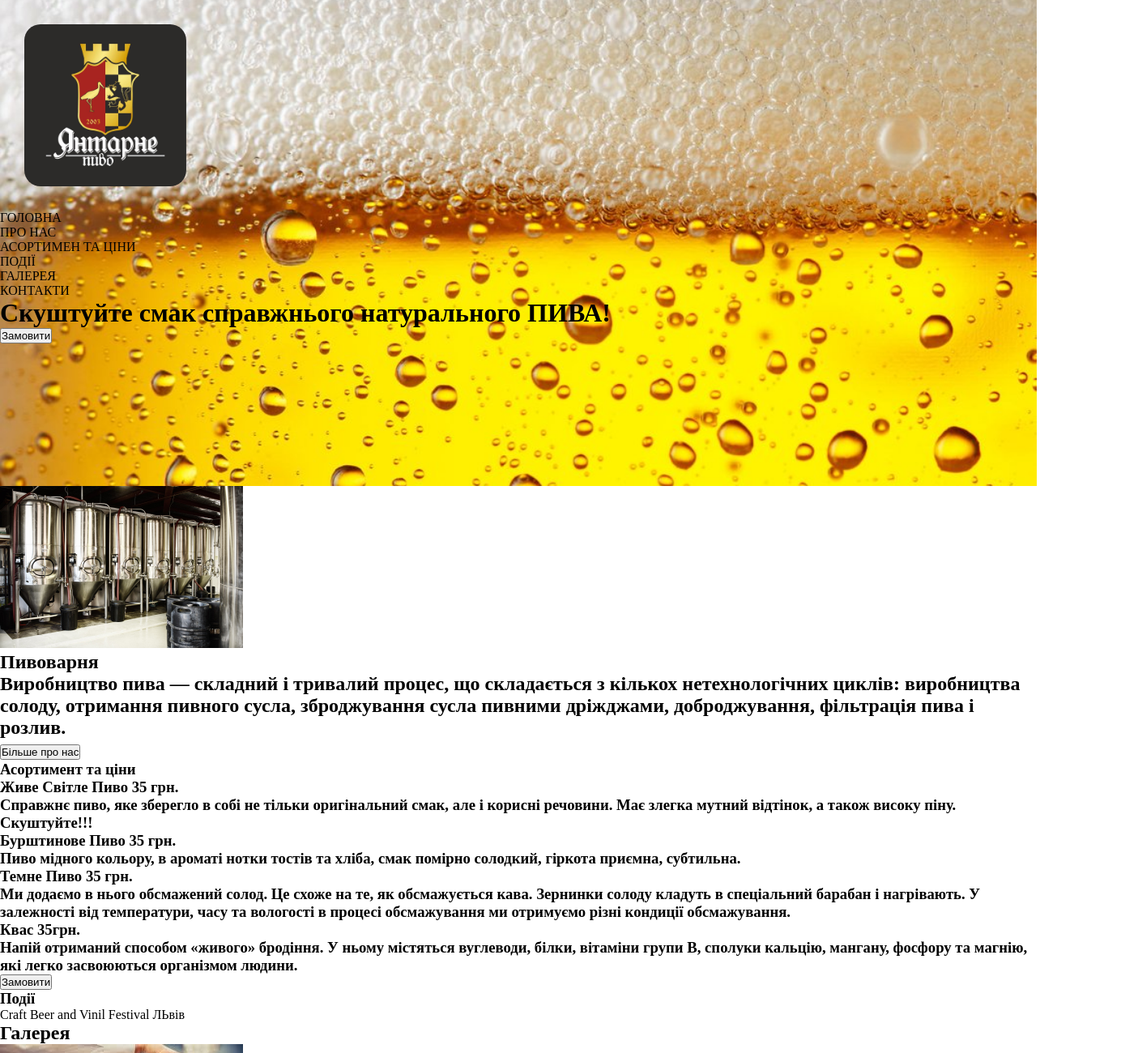
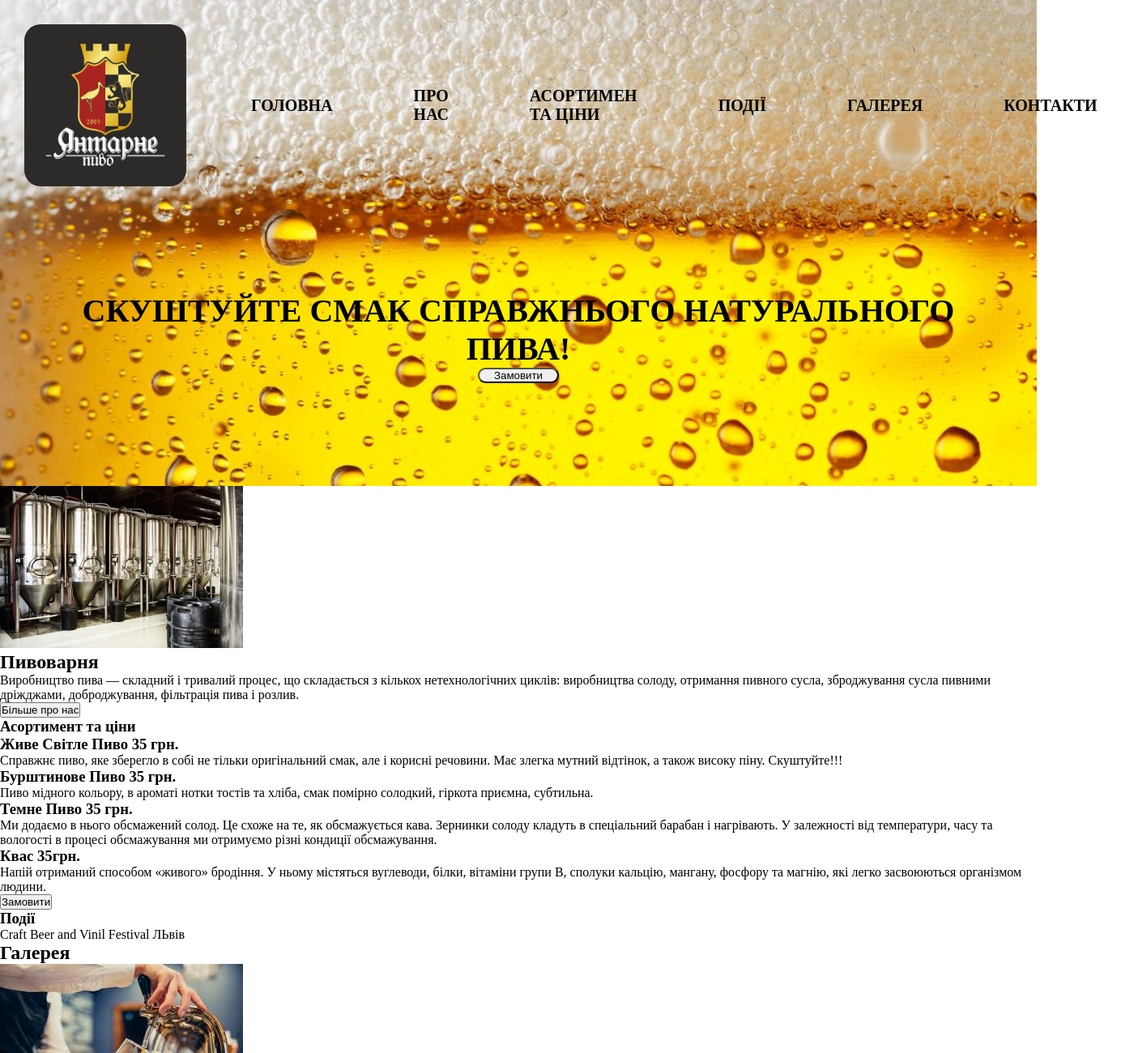
Before and after one commit to LyubomyrDLM/LyubomyrDLM, a plain HTML site: page index.html in a window 1280 px wide. Shown: the top 1300 px of the page at 81% size, 1405 px wide, since content can reach past the window. Drawn offline with Linux system fonts and the light colour scheme.

Commit message:
Html code

```diff
--- a/css/index.css
+++ b/css/index.css
@@ -7,7 +7,9 @@
 
 :root {
     font-family: font-family: 'Noto Sans TC', sans-serif;
+    --main-color: black;
 }
+
 
 .heading .logo img {
     display: block;
@@ -19,26 +21,59 @@
 
 }
 
-.heading nav a {
-    display: block;
-    text-decoration: none;
-    text-transform: uppercase;
-}
-
 .heading nav a:hover {
     color: white;
     font-weight: bold;
-}
-
-a {
-  color: black;
-
 }
 
 #home {
     background-image: url(../img/Beer.jpg);
     background-size: cover;
     background-position: center;
-    min-height: 400px;
+    min-width: 600px;
     height: 600px;
 }
+
+.natural-beer h1 {
+    display: block;
+    text-transform: uppercase;
+    text-align: center;
+    font-size: 40px;
+    font-weight: bold;
+}
+
+.price button {
+    display: block;
+    position: relative;
+    margin-left: auto;
+    margin-right: auto;
+    width: 100px;
+    border-radius: 10px;
+}
+
+@media (min-width: 600px) {
+
+.heading {
+    display: flex;
+
+    }
+
+.heading nav {
+    display: flex;
+    flex: 1;
+    align-items: center;
+    }
+.natural-beer {
+    display: block;
+    padding: 100px;
+}
+.heading nav a {
+    text-decoration: none;
+    text-transform: uppercase;
+    color: var(--main-color);
+    padding: 50px;
+    font-size: 20px;
+    font-weight: bold;
+}
+
+}
--- a/index.html
+++ b/index.html
@@ -37,36 +37,35 @@
         <section id="about">
             <img src="img/fermenters.jpg" width="300">
 
-            <h2>Пивоварня<h2>
-                    <p>Виробництво пива — складний і тривалий процес, що складається з кількох нетехнологічних циклів:
+            <h2>Пивоварня</h2>
+            <p> Виробництво пива — складний і тривалий процес, що складається з кількох нетехнологічних циклів:
                 виробництва солоду, отримання пивного сусла, зброджування сусла пивними дріжджами,
-                        доброджування,
-                        фільтрація пива і розлив.</p>
-                    <button>Більше про нас</button>
+                доброджування, фільтрація пива і розлив.</p>
+            <button class="button">Більше про нас</button>
         </section>
         <article id="price">
             <div class="price">
-                <h3>Асортимент та ціни<h3>
+                <h3>Асортимент та ціни</h3>
             </div>
 
             <div>
-                <h3>Живе Світле Пиво 35 грн.<h3>
+                <h3>Живе Світле Пиво 35 грн.</h3>
                 <p>Справжнє пиво, яке зберегло в собі не тільки оригінальний смак, але і корисні речовини. Має
                     злегка мутний відтінок, а також високу піну. Скуштуйте!!!</p>
             </div>
             <div>
-                <h3>Бурштинове Пиво 35 грн.<h3>
+                <h3>Бурштинове Пиво 35 грн.</h3>
                 <p>Пиво мідного кольору, в ароматі нотки тостів та хліба, смак помірно солодкий, гіркота
                     приємна, субтильна.</p>
             </div>
             <div>
-                <h3>Темне Пиво 35 грн.<h3>
+                <h3>Темне Пиво 35 грн.</h3>
                 <p>Ми додаємо в нього обсмажений солод. Це схоже на те, як обсмажується кава. Зернинки солоду
                     кладуть в спеціальний барабан і нагрівають. У залежності від температури, часу та вологості
                     в процесі обсмажування ми отримуємо різні кондиції обсмажування.</p>
             </div>
             <div>
-                <h3>Квас 35грн.<h3>
+                <h3>Квас 35грн.</h3>
                 <p>Напій отриманий способом «живого» бродіння. У ньому містяться вуглеводи, білки, вітаміни
                     групи В, сполуки кальцію, мангану, фосфору та магнію, які легко засвоюються організмом
                     людини.</p>
@@ -89,11 +88,14 @@
                 <h2>Галерея</h2>
             </div>
             <div>
-                <img src="img/bar.jpg"></div>
+                <img src="img/bar.jpg">
+            </div>
             <div>
-                    <img src="img/pic.jpg"></div>
+                <img src="img/pic.jpg">
+            </div>
             <div>
-                        <img src="img/picc.jpg"></div>
+                <img src="img/picc.jpg">
+            </div>
         </section>
     </main>
 
```
Lines whose indentation alone changed are shown as unchanged.
